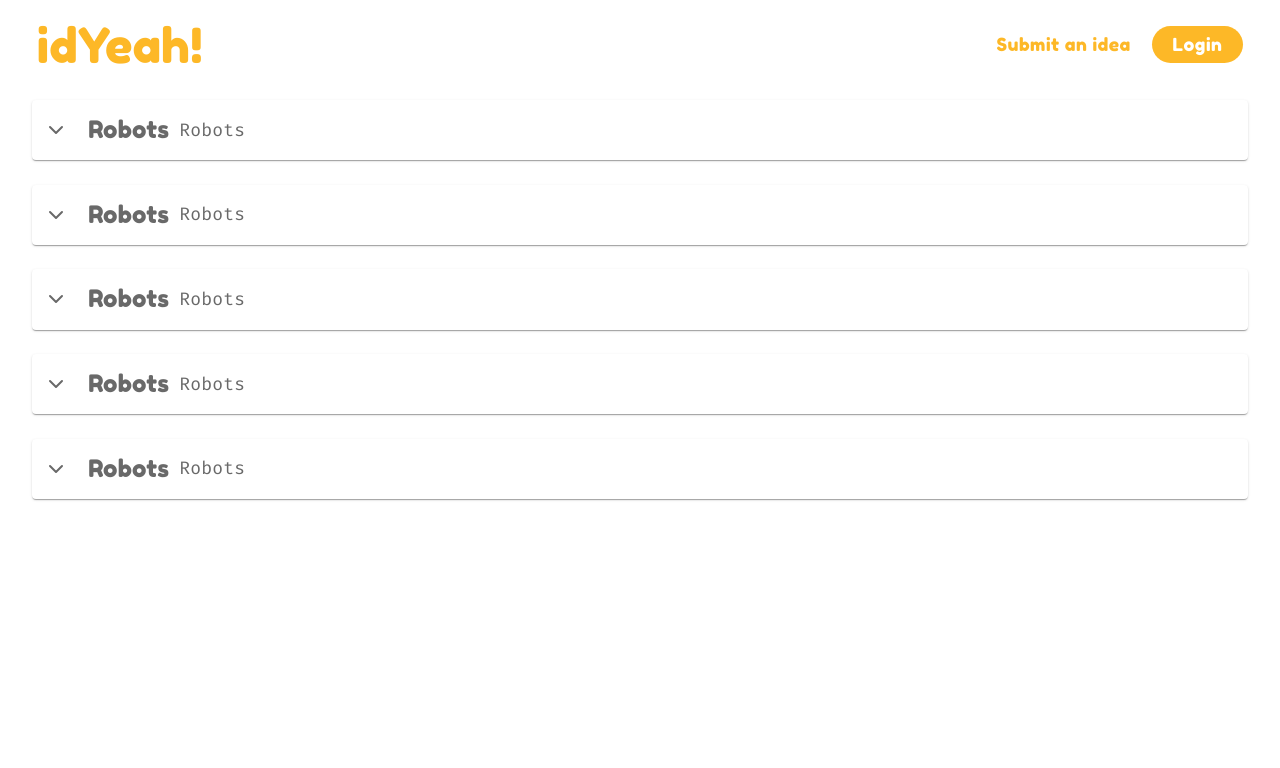
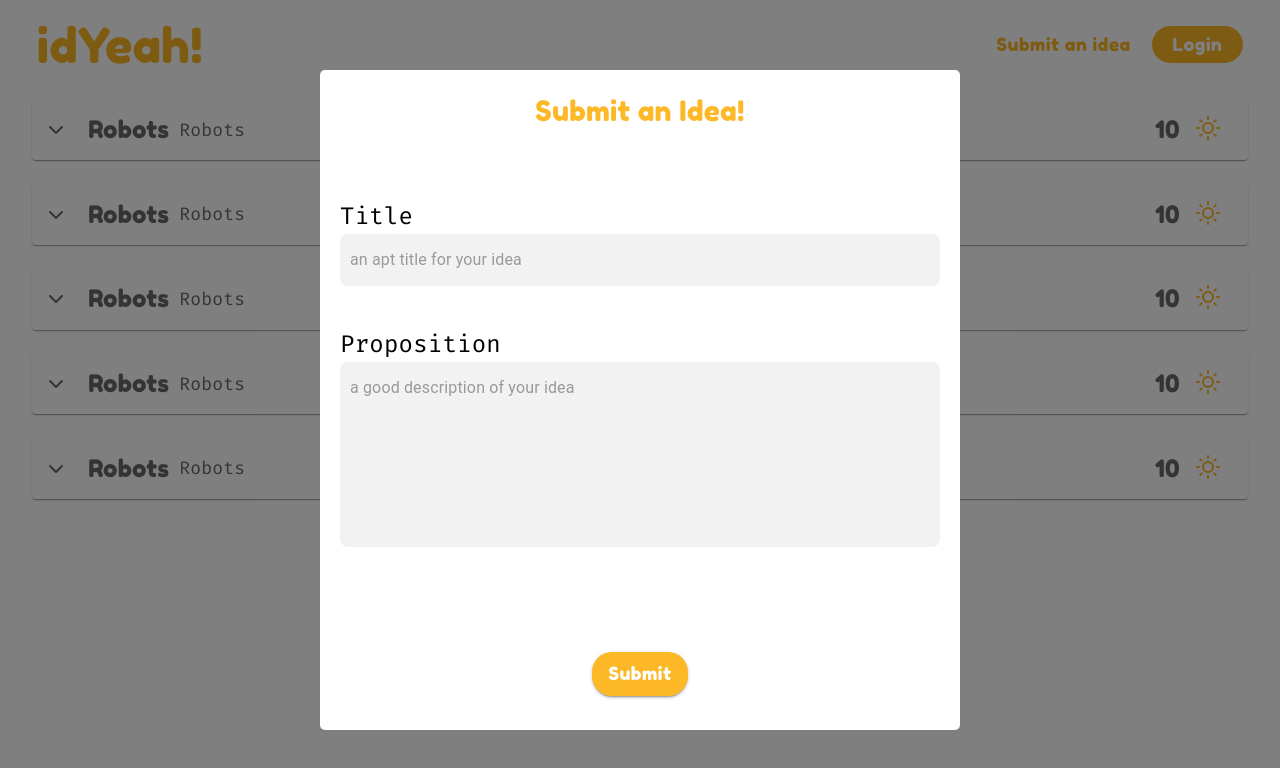
Before and after one commit to avinash-vk/idyeah, a React (Create React App) app: page / in a window 1280 px wide. Shown: the top 768 px of the page. Built offline with nearby package versions, Linux system fonts and the light colour scheme; no server answers.

Commit message:
added modal

```diff
--- a/src/components/Idea.js
+++ b/src/components/Idea.js
@@ -6,6 +6,7 @@ import { makeStyles } from "@material-ui/core/styles";
 import {
     ChevronUp,
     ChevronDown,
+    Sun
 } from "react-feather";
 const useStyles = makeStyles((theme) => ({
     card:{
@@ -69,8 +70,15 @@ const Idea = () => {
                         Robots
                     </Typography>
                 </Grid>
-                <Grid item xs={3}>
-
+                <Grid container item xs={3} justify="flex-end" alignItems="center" spacing={2}>
+                    <Grid item>
+                    <Typography className={classes.title}>
+                        10
+                    </Typography>
+                    </Grid>
+                    <Grid item style={{color:"#FDB827"}}>
+                        <Sun  />
+                    </Grid>
                 </Grid>
             </Grid>
             <Collapse in={collapsed}>
--- /dev/null
+++ b/src/components/Modal.js
@@ -0,0 +1,140 @@
+import React from 'react'
+import { Modal, Avatar, Typography, TextField, Dialog,DialogTitle, DialogActions, Button,Card,Grid} from '@material-ui/core';
+import { makeStyles } from '@material-ui/core/styles';
+
+import { useAuth } from "../firebase/provider";
+
+const modalStyles = makeStyles((theme)=>({
+    root:{
+        height: 620,
+        width: 600,
+        background: "#FFF",
+        borderRadius: 5,
+        display: "flex",
+        alignItems: "center",
+        flexDirection:"column",
+        outline:'none',
+        padding:20
+    },
+    modal:{
+        display:'flex',
+        alignItems:'center',
+        justifyContent:'center',
+    },
+    text:{
+        fontFamily:"Fira Code",
+        fontSize:24
+    },
+    titleText:{
+        fontFamily: "Fredoka One",
+        fontSize: 28 ,
+        textTransform:'none',
+        color:"#FDB827",
+    },
+
+    button:{
+        fontFamily: "Fredoka One",
+        fontSize: 18,
+        textTransform:'none',
+        backgroundColor:"#FDB827",
+        color:"#FFF",
+        borderRadius:20,
+        '&:hover':{
+            backgroundColor:"rgba(253, 184, 39, 0.5);"
+        }
+    },
+    logo:{
+        marginRight:12,
+        height:60,
+        width:60
+    },
+    content:{
+        height:520,
+        width:"100%",
+        borderRadius:10,
+        overflowY:"auto",
+        display:'flex',
+        alignItems:'center',
+        justifyContent:'center',
+    },
+    inputContainer:{
+        marginBottom:40,
+        display:'flex',
+        justifyContent:'center',
+        flexDirection:'column',
+    },
+    input:{
+        fontFamily:'Fira Code',
+        backgroundColor: "#FFF",
+        borderRadius: 8,
+        padding: 10,
+        width:580,
+        color:'#696969',
+        backgroundColor:'rgba(0,0,0,0.05)'
+    }
+}))
+
+const SubmitIdeaModal = ({open,handleClose}) => {
+    const classes = modalStyles();
+    const { currentUser } = useAuth();
+    const [title,setTitle] = React.useState("");
+    const [description,setDescription] = React.useState("");
+
+    const handleSubmit = async (e) => {
+        e.preventDefault();
+
+    }
+
+    return (
+        <Modal
+            open={open}
+            onClose={handleClose}
+            className={classes.modal}
+        >
+            <div className={classes.root}>
+                <Typography className={classes.titleText}>
+                    Submit an Idea!
+                </Typography>
+                <div className={classes.content}>
+                    <form style={{width:"100%"}} onSubmit = {handleSubmit}>
+                        <div className={classes.inputContainer}>
+                            <Typography className={classes.text}>
+                                Title
+                            </Typography>
+                            <TextField
+                                fullWidth
+                                InputProps={{disableUnderline: true}}
+                                className={classes.input}
+                                onChange={e => setTitle(e.target.value)}
+                                value={title}
+                                placeholder="an apt title for your idea"
+                            />
+                        </div>
+                        <div className={classes.inputContainer}>
+                            <Typography className={classes.text}>
+                                Proposition
+                            </Typography>
+                            <TextField
+                                fullWidth
+                                multiline
+                                rows={8}
+                                InputProps={{disableUnderline: true}}
+                                className={classes.input}
+                                onChange={e => setDescription(e.target.value)}
+                                value={description}
+                                placeholder="a good description of your idea"
+                            />
+                        </div>
+                    </form>
+                </div>
+                <div className={classes.footer}>
+                    <Button variant="contained" onClick={handleSubmit} className={classes.button}>
+                        Submit
+                    </Button>
+                </div>
+            </div>
+        </Modal>
+    )
+}
+
+export default SubmitIdeaModal
--- a/src/components/Navbar.js
+++ b/src/components/Navbar.js
@@ -1,5 +1,6 @@
 import React, { useContext, useEffect, useState } from "react";
 import { useAuth } from '../firebase/provider';
+import SubmitIdeaModal from './Modal';
 import {
   AppBar,
   List,
@@ -66,6 +67,7 @@ const useStyles = makeStyles((theme) => ({
   const Navbar = () => {
     const classes = useStyles();
     const { currentUser } = useAuth();
+    const [open, setOpen] = useState(true);
     return (
       <div className={classes.root}>
         <AppBar elevation={0} style={{
@@ -84,6 +86,7 @@ const useStyles = makeStyles((theme) => ({
           </Toolbar>
         </AppBar>
         <div style={{marginTop:100}}/>
+        <SubmitIdeaModal open={open} handleClose={()=>setOpen(false)} />
       </div>
     );
   }
--- /dev/null
+++ b/src/firebase/firestore.js
@@ -0,0 +1,22 @@
+import { db } from './';
+
+export const FIRESTORE = {
+    addIdea: async (idea) => {
+        return await db.collection('ideas').add(idea);
+    },
+    getIdeas: async () => {
+        try{
+            return (await db.collection('ideas').get()).docs.map(doc=>doc.data());
+        }
+        catch(err){
+            console.log(err);
+            return []
+        }
+    },
+    vote: async (uid, id) => {
+        let value = (await db.collection('ideas').doc(id).get()).data()[`likes.${uid}`]
+        return await db.collection('ideas').doc(id).update({
+            [`likes.${uid}`]:value?false:true,
+        });
+    }
+}
--- a/src/firebase/index.js
+++ b/src/firebase/index.js
@@ -1,6 +1,6 @@
 import firebase from "firebase/app"
 import "firebase/auth"
-
+import "firebase/firestore"
 const app = firebase.initializeApp({
     apiKey: "AIzaSyCUvRBcsEo6L_XuKr7XohX44-aB8vqLyu8",
     authDomain: "idyeah-0.firebaseapp.com",
@@ -11,5 +11,6 @@ const app = firebase.initializeApp({
 });
 
 export const auth = app.auth()
+export const db = firebase.firestore()
 export const googleProvider = new firebase.auth.GoogleAuthProvider();
 export default app
```
